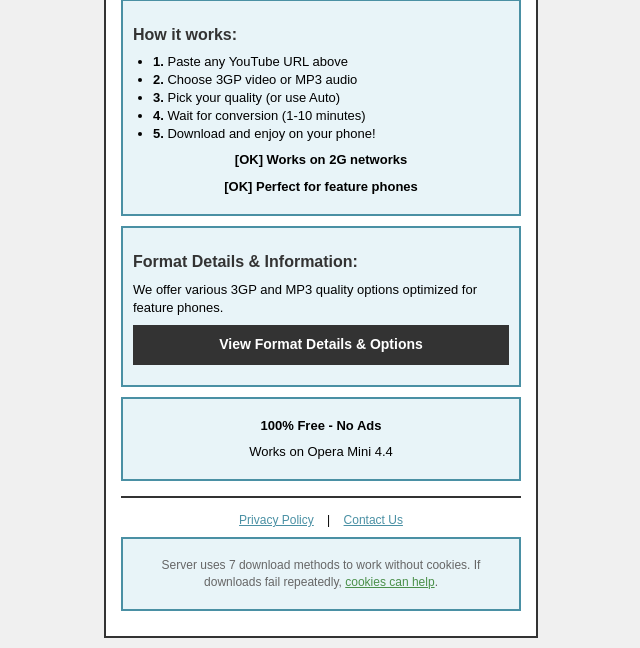
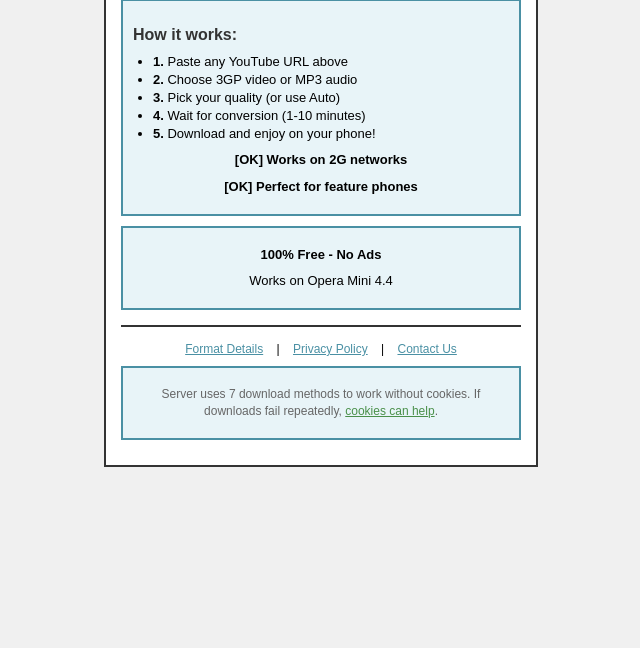
Before and after one commit to arora27721-arch/3GP-YT, a Flask app: page / in a window 1280 px wide. Shown: the part 827-1475 px from the top of the page, without its empty margins (319-959 px from the left). After the commit the page ends 1294 px from the top, so only its background shows below. Run offline with Flask 3, Linux system fonts and the light colour scheme; parts of the project's set-up code (start-up, migrations or seed data) failed here and were passed over; some libraries are stand-ins or nearby versions.

Commit message:
Organize website content into separate pages and update navigation
Move format details to a new page and add links to privacy and contact pages in the footer.

Replit-Commit-Author: Agent
Replit-Commit-Session-Id: a1bdd397-a82f-4eba-9efa-b855a4da6774
Replit-Commit-Checkpoint-Type: intermediate_checkpoint
Replit-Commit-Event-Id: aaca63c1-edc6-410b-8703-e5d2644d3578
Replit-Commit-Screenshot-Url: https://storage.googleapis.com/screenshot-production-us-central1/40318092-f996-4afd-bf60-d43bcc23e536/a1bdd397-a82f-4eba-9efa-b855a4da6774/e8wmIGt
Replit-Helium-Checkpoint-Created: true

```diff
--- a/templates/index.html
+++ b/templates/index.html
@@ -75,12 +75,6 @@
 </div>
 
 <div class="info">
-<h2>Format Details & Information:</h2>
-<p>We offer various 3GP and MP3 quality options optimized for feature phones.</p>
-<p class="center"><a href="/about-formats" class="button">View Format Details & Options</a></p>
-</div>
-
-<div class="info">
 <p class="center"><strong>100% Free - No Ads</strong></p>
 <p class="center">Works on Opera Mini 4.4</p>
 </div>
@@ -88,6 +82,7 @@
 <hr>
 
 <div style="text-align: center; font-size: 12px; margin-top: 10px;">
+    <a href="/about-formats" style="margin: 0 10px;">Format Details</a> |
     <a href="/privacy" style="margin: 0 10px;">Privacy Policy</a> |
     <a href="/contact" style="margin: 0 10px;">Contact Us</a>
 </div>
```
